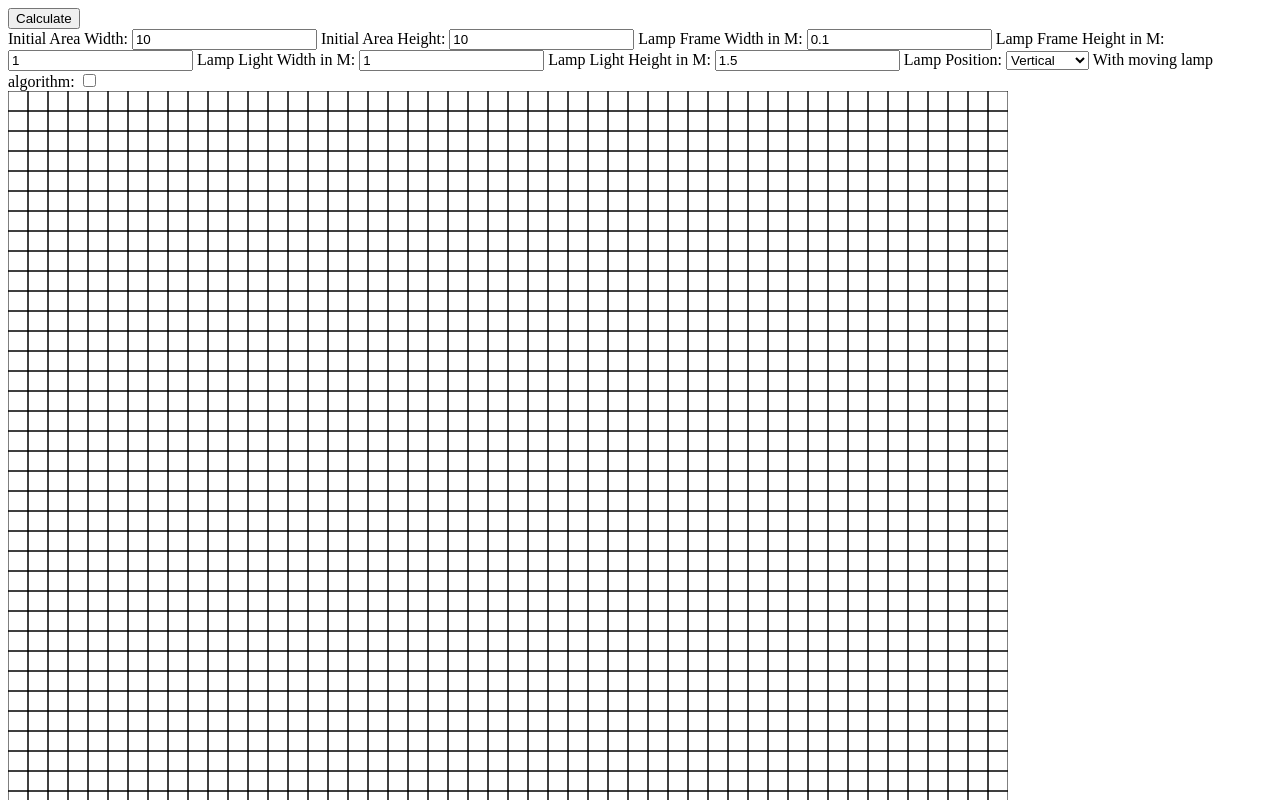
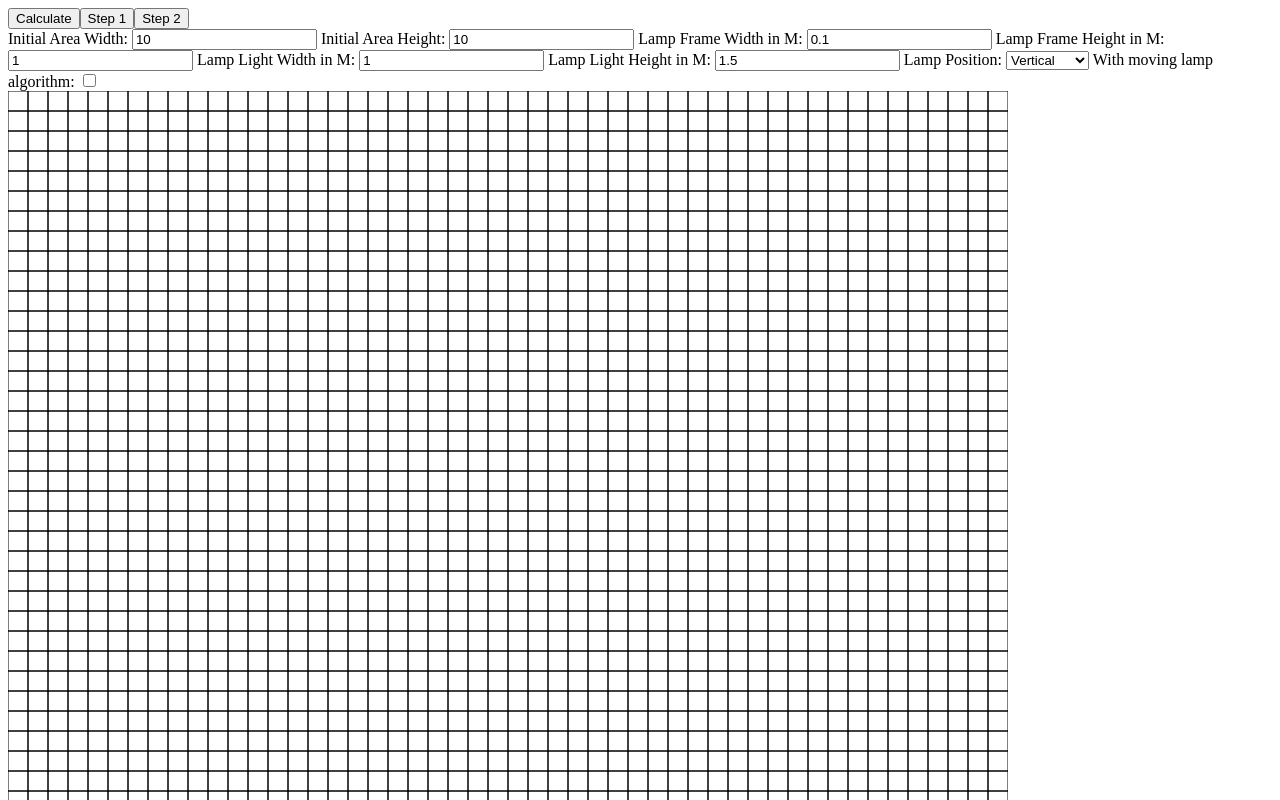
Before and after one commit to shpaq23/lamp-app, an Angular app: page / in a window 1280 px wide. Shown: the top 800 px of the page. Built offline with nearby package versions, Linux system fonts and the light colour scheme.

Commit message:
step 2 moving by diagonal cross point

```diff
--- a/src/app/square-canvas/light-service.ts
+++ b/src/app/square-canvas/light-service.ts
@@ -7,17 +7,59 @@ import { Lamp, LampLightInfo, Point, SquareInfo } from './square-canvas.componen
 export class LightService {
 
 
-	drawLight(grid: SquareInfo[][], lampLightInfo: LampLightInfo, canvas: CanvasRenderingContext2D | undefined): void {
+	step1(grid: SquareInfo[][], lampLightInfo: LampLightInfo): Lamp[] {
+		const meterToPixel = grid[0][0].sizeCanvas;
+		const { buildingAreaLeftTop, buildingAreaRightBottom } = this.getAreaCorners(grid);
+		return this.calculateLampPoints(lampLightInfo, buildingAreaLeftTop, buildingAreaRightBottom, meterToPixel);
+	}
+
+	step2(grid: SquareInfo[][], lampLightInfo: LampLightInfo): Lamp[] {
+		const lamps = this.step1(grid, lampLightInfo);
+		const meterToPixel = grid[0][0].sizeCanvas;
+		const { buildingAreaLeftTop, buildingAreaRightBottom } = this.getAreaCorners(grid);
+		const buildingAreaDiagonalCrossPoint = this.getDiagonalCrossPoint(buildingAreaLeftTop, buildingAreaRightBottom);
+		console.log('areaDiagonalCrossPoint', buildingAreaDiagonalCrossPoint);
+
+		const { lightAreaLeftTop, lightAreaRightBottom } = this.getLampCorners(lamps, lampLightInfo, meterToPixel);
+		const lightAreaDiagonalCrossPoint = this.getDiagonalCrossPoint(lightAreaLeftTop, lightAreaRightBottom);
+		console.log('lightAreaDiagonalCrossPoint', lightAreaDiagonalCrossPoint);
+
+		const xDiff = buildingAreaDiagonalCrossPoint.xCanvas - lightAreaDiagonalCrossPoint.xCanvas;
+		const yDiff = buildingAreaDiagonalCrossPoint.yCanvas - lightAreaDiagonalCrossPoint.yCanvas;
+
+		console.log('xDiff', xDiff);
+		console.log('yDiff', yDiff);
+
+		const lampsMoved = lamps.map(lamp => {
+			return {
+				lightLeftTopPoint: {
+					xCanvas: lamp.lightLeftTopPoint.xCanvas + xDiff,
+					yCanvas: lamp.lightLeftTopPoint.yCanvas + yDiff
+				},
+				frameLeftTopPoint: {
+					xCanvas: lamp.frameLeftTopPoint.xCanvas + xDiff,
+					yCanvas: lamp.frameLeftTopPoint.yCanvas + yDiff
+				}
+			};
+		});
+
+		return lampsMoved;
+	}
+
+	drawLight(lamps: Lamp[], lampLightInfo: LampLightInfo, meterToPixel: number, canvas: CanvasRenderingContext2D | undefined): void {
 		if (!canvas) {
 			return;
 		}
-		const meterToPixel = grid[0][0].sizeCanvas;
-		const { leftTop, rightBottom } = this.getAreaCorners(grid);
-		const lamps = this.calculateLampPoints(lampLightInfo, leftTop, rightBottom, meterToPixel);
-		console.log('lamps', lamps);
 		this.drawLamps(lamps, lampLightInfo, canvas, meterToPixel);
 	}
 
+
+	private getDiagonalCrossPoint(leftTopCorner: Point, rightBottomCorner: Point): Point {
+		return {
+			xCanvas: (leftTopCorner.xCanvas + rightBottomCorner.xCanvas) / 2,
+			yCanvas: (leftTopCorner.yCanvas + rightBottomCorner.yCanvas) / 2
+		};
+	}
 
 	private drawLamps(lamps: Lamp[], lampInfo: LampLightInfo, ctx: CanvasRenderingContext2D, meterToPixel: number): void {
 
@@ -79,19 +121,36 @@ export class LightService {
 		return lamps;
 	}
 
-	private getAreaCorners(grid: SquareInfo[][]): { leftTop: Point, rightBottom: Point } {
-		const areaGrid = grid.reduce((acc, row) => {
-			return acc.concat(row.filter(cell => cell.selected));
-		}, []);
+
+	private getLampCorners(lamps: Lamp[], lampInfo: LampLightInfo, meterToPx: number): { lightAreaLeftTop: Point, lightAreaRightBottom: Point } {
+		const areaGrid = lamps.map(lamp => lamp.lightLeftTopPoint);
+		const leftTop = this.findLeftTopCorner(areaGrid);
+		const rightBottom = this.findRightBottomCorner(areaGrid);
+		rightBottom.xCanvas += (lampInfo.lampPosition === 'vertical' ? lampInfo.lampLightWidthInM : lampInfo.lampLightHeightInM) * meterToPx;
+		rightBottom.yCanvas += (lampInfo.lampPosition === 'vertical' ? lampInfo.lampLightHeightInM : lampInfo.lampLightWidthInM) * meterToPx;
+		console.log('lightAreaLeftTop', leftTop);
+		console.log('lightAreaRightBottom', rightBottom);
+		return { lightAreaLeftTop: leftTop, lightAreaRightBottom: rightBottom };
+	}
+
+	private getAreaCorners(grid: SquareInfo[][]): { buildingAreaLeftTop: Point, buildingAreaRightBottom: Point } {
+		const squareSize = grid[0][0].sizeCanvas;
+		const areaGrid: Point[] = grid.reduce((acc, row) => {
+			return acc.concat(row
+				.filter(cell => cell.selected)
+				.map(cell => ({ xCanvas: cell.xCanvas, yCanvas: cell.yCanvas, sizeCanvas: cell.sizeCanvas }))
+			);
+		}, [] as Point[]);
 		console.log('areaGrid', areaGrid);
 		const leftTop = this.findLeftTopCorner(areaGrid);
 		const rightBottom = this.findRightBottomCorner(areaGrid);
-
-		return { leftTop, rightBottom };
+		rightBottom.xCanvas += squareSize;
+		rightBottom.yCanvas += squareSize;
+		return { buildingAreaLeftTop: leftTop, buildingAreaRightBottom: rightBottom };
 	}
 
 
-	private findLeftTopCorner(areaGrid: SquareInfo[]): Point {
+	private findLeftTopCorner(areaGrid: Point[]): Point {
 		let leftTop: Point = { xCanvas: Infinity, yCanvas: Infinity };
 		for (let square of areaGrid) {
 			if (square.xCanvas < leftTop.xCanvas || (square.xCanvas === leftTop.xCanvas && square.yCanvas < leftTop.yCanvas)) {
@@ -102,15 +161,14 @@ export class LightService {
 	}
 
 
-	private findRightBottomCorner(areaGrid: SquareInfo[]): Point {
-		const squareSize = areaGrid[0].sizeCanvas;
+	private findRightBottomCorner(areaGrid: Point[]): Point {
 		let rightBottom: Point = { xCanvas: -Infinity, yCanvas: -Infinity };
 		for (let square of areaGrid) {
 			if (square.xCanvas > rightBottom.xCanvas || (square.xCanvas === rightBottom.xCanvas && square.yCanvas > rightBottom.yCanvas)) {
 				rightBottom = { xCanvas: square.xCanvas, yCanvas: square.yCanvas };
 			}
 		}
-		return { xCanvas: rightBottom.xCanvas + squareSize, yCanvas: rightBottom.yCanvas + squareSize };
+		return { xCanvas: rightBottom.xCanvas, yCanvas: rightBottom.yCanvas };
 	}
 
 }
--- a/src/app/square-canvas/square-canvas.component.ts
+++ b/src/app/square-canvas/square-canvas.component.ts
@@ -33,6 +33,8 @@ export interface Lamp {
 	selector: 'app-square-canvas',
 	template: `
 		<button (click)="calculate()">Calculate</button>
+		<button (click)="step1()">Step 1</button>
+		<button (click)="step2()">Step 2</button>
 		<div>
 			Initial Area Width: <input (change)="updateInitialArea()" [(ngModel)]="initialWidth" type="number">
 			Initial Area Height: <input (change)="updateInitialArea()" [(ngModel)]="initialHeight" type="number">
@@ -119,8 +121,33 @@ export class SquareCanvasComponent implements AfterViewInit {
 		// const lampPoints = this.calculateLampPosition(this.grid, lampInfo);
 		// console.log(lampPoints);
 		// this.drawLamps(lampPoints, lampInfo);
-		this.lightService.drawLight(this.grid, lampInfo, this.myCanvas.nativeElement.getContext('2d'));
+		// this.lightService.drawLight(this.grid, lampInfo, this.myCanvas.nativeElement.getContext('2d'));
+	}
 
+	step1(): void {
+		const lampInfo = {
+			lampWidthInM: this.lampWidthInM,
+			lampHeightInM: this.lampHeightInM,
+			lampLightHeightInM: this.lampLightHeightInM,
+			lampLightWidthInM: this.lampLightWidthInM,
+			lampPosition: this.lampPosition
+		};
+		this.drawGrid();
+		const lamps = this.lightService.step1(this.grid, lampInfo);
+		this.lightService.drawLight(lamps, lampInfo, 20, this.myCanvas.nativeElement.getContext('2d'));
+	}
+
+	step2(): void {
+		const lampInfo = {
+			lampWidthInM: this.lampWidthInM,
+			lampHeightInM: this.lampHeightInM,
+			lampLightHeightInM: this.lampLightHeightInM,
+			lampLightWidthInM: this.lampLightWidthInM,
+			lampPosition: this.lampPosition
+		};
+		this.drawGrid();
+		const lamps = this.lightService.step2(this.grid, lampInfo);
+		this.lightService.drawLight(lamps, lampInfo, 20, this.myCanvas.nativeElement.getContext('2d'));
 	}
 
 
@@ -199,7 +226,7 @@ export class SquareCanvasComponent implements AfterViewInit {
 				const rightBottomCorner = { xCanvas: lampPoint.xCanvas + lampInfo.lampWidthInM * 20, yCanvas: lampPoint.yCanvas + lampInfo.lampHeightInM * 20 };
 
 				return (leftTopCorner.xCanvas >= cell.xCanvas && leftTopCorner.xCanvas <= cell.xCanvas + cell.sizeCanvas &&
-					leftTopCorner.yCanvas >= cell.yCanvas && leftTopCorner.yCanvas <= cell.yCanvas + cell.sizeCanvas) ||
+						leftTopCorner.yCanvas >= cell.yCanvas && leftTopCorner.yCanvas <= cell.yCanvas + cell.sizeCanvas) ||
 					(rightTopCorner.xCanvas >= cell.xCanvas && rightTopCorner.xCanvas <= cell.xCanvas + cell.sizeCanvas &&
 						rightTopCorner.yCanvas >= cell.yCanvas && rightTopCorner.yCanvas <= cell.yCanvas + cell.sizeCanvas) ||
 					(leftBottomCorner.xCanvas >= cell.xCanvas && leftBottomCorner.xCanvas <= cell.xCanvas + cell.sizeCanvas &&
@@ -213,7 +240,7 @@ export class SquareCanvasComponent implements AfterViewInit {
 				const rightBottomCorner = { xCanvas: lampPoint.xCanvas + lampInfo.lampHeightInM * 20, yCanvas: lampPoint.yCanvas + lampInfo.lampWidthInM * 20 };
 
 				return (leftTopCorner.xCanvas >= cell.xCanvas && leftTopCorner.xCanvas <= cell.xCanvas + cell.sizeCanvas &&
-					leftTopCorner.yCanvas >= cell.yCanvas && leftTopCorner.yCanvas <= cell.yCanvas + cell.sizeCanvas) ||
+						leftTopCorner.yCanvas >= cell.yCanvas && leftTopCorner.yCanvas <= cell.yCanvas + cell.sizeCanvas) ||
 					(rightTopCorner.xCanvas >= cell.xCanvas && rightTopCorner.xCanvas <= cell.xCanvas + cell.sizeCanvas &&
 						rightTopCorner.yCanvas >= cell.yCanvas && rightTopCorner.yCanvas <= cell.yCanvas + cell.sizeCanvas) ||
 					(leftBottomCorner.xCanvas >= cell.xCanvas && leftBottomCorner.xCanvas <= cell.xCanvas + cell.sizeCanvas &&
@@ -225,9 +252,9 @@ export class SquareCanvasComponent implements AfterViewInit {
 		if (squareThatLapsInAndIsBigger) {
 			console.log('squareThatLapsInAndIsBigger', squareThatLapsInAndIsBigger);
 			if (lampInfo.lampPosition === 'horizontal') {
-				offset = (lampPoint.xCanvas + lampInfo.lampHeightInM * 20) - (squareThatLapsInAndIsBigger.xCanvas + squareThatLapsInAndIsBigger.sizeCanvas)
+				offset = (lampPoint.xCanvas + lampInfo.lampHeightInM * 20) - (squareThatLapsInAndIsBigger.xCanvas + squareThatLapsInAndIsBigger.sizeCanvas);
 			} else {
-				offset = (lampPoint.yCanvas + lampInfo.lampHeightInM * 20) - (squareThatLapsInAndIsBigger.yCanvas + squareThatLapsInAndIsBigger.sizeCanvas)
+				offset = (lampPoint.yCanvas + lampInfo.lampHeightInM * 20) - (squareThatLapsInAndIsBigger.yCanvas + squareThatLapsInAndIsBigger.sizeCanvas);
 			}
 		}
 		return offset;
```
